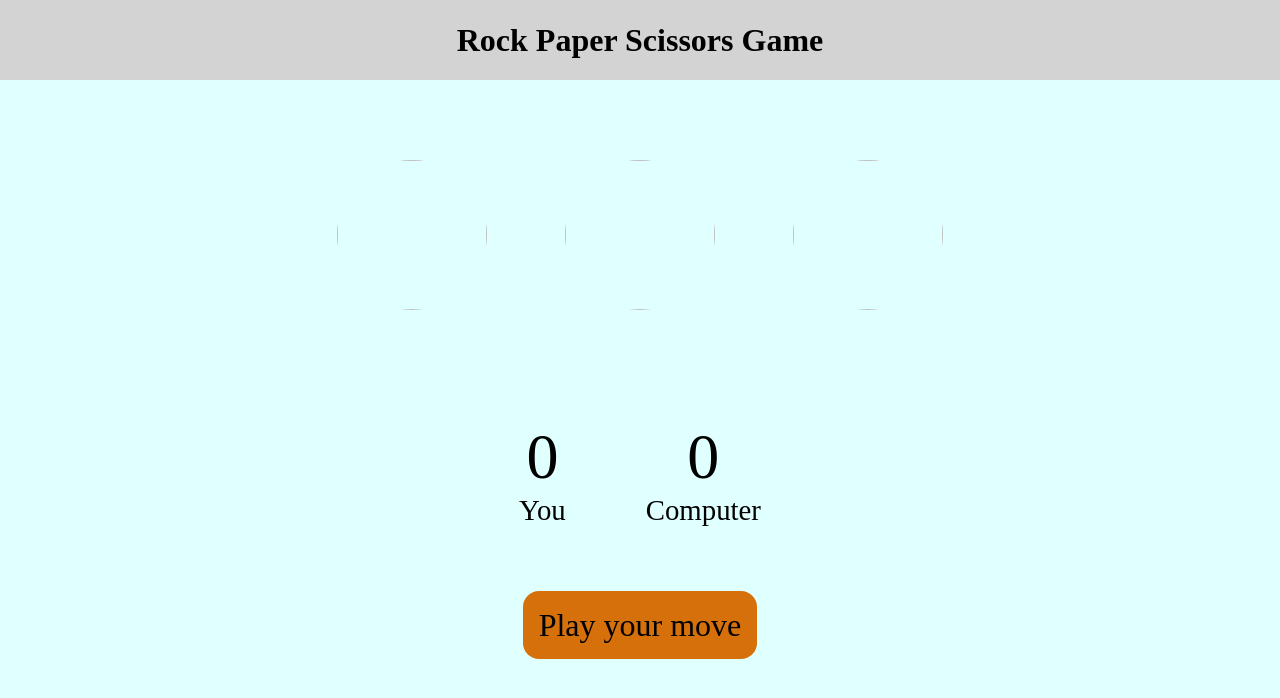
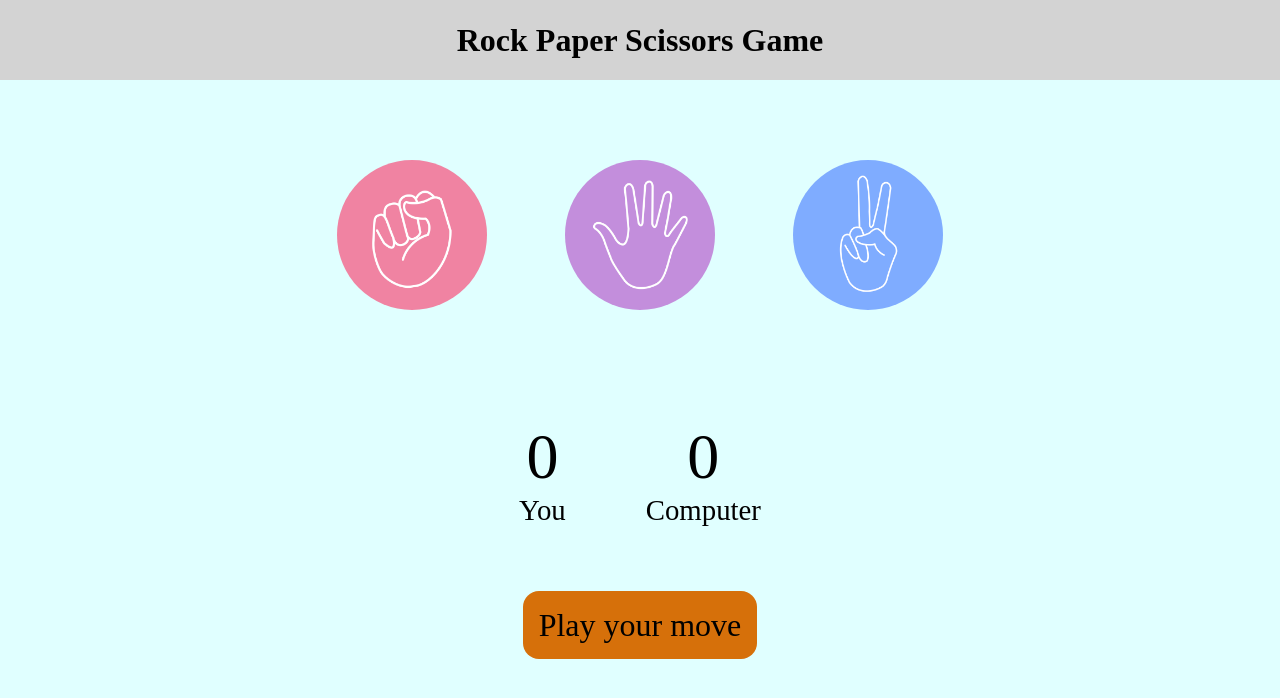
Before and after one commit to bindupriya0309/GAME-, a plain HTML site: page index.html in a window 1280 px wide. Drawn offline with Linux system fonts and the light colour scheme.

Commit message:
Update index.html

```diff
--- a/index.html
+++ b/index.html
@@ -10,13 +10,13 @@
     <h1>Rock Paper Scissors Game</h1>
     <div class="choices">
         <div class="choice" id="rock">
-            <img src="./images/rock.png" />
+            <img src="./rock.png" />
         </div>
         <div class="choice" id="paper">
-            <img src="./images/paper1.png" />
+            <img src="./paper1.png" />
         </div>
         <div class="choice" id="scissors">
-            <img src="./images/scissors.png" />
+            <img src="./scissors.png" />
         </div>
 
     </div>
```
